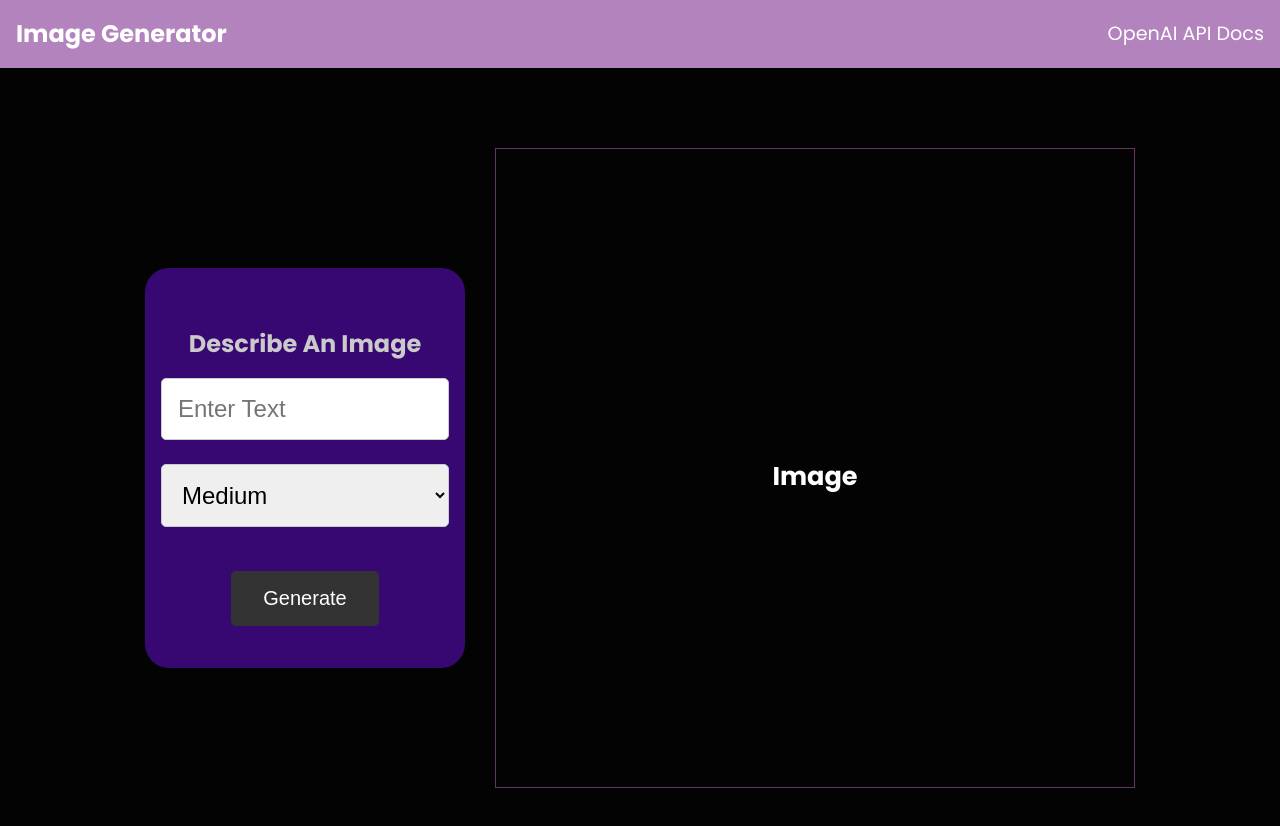
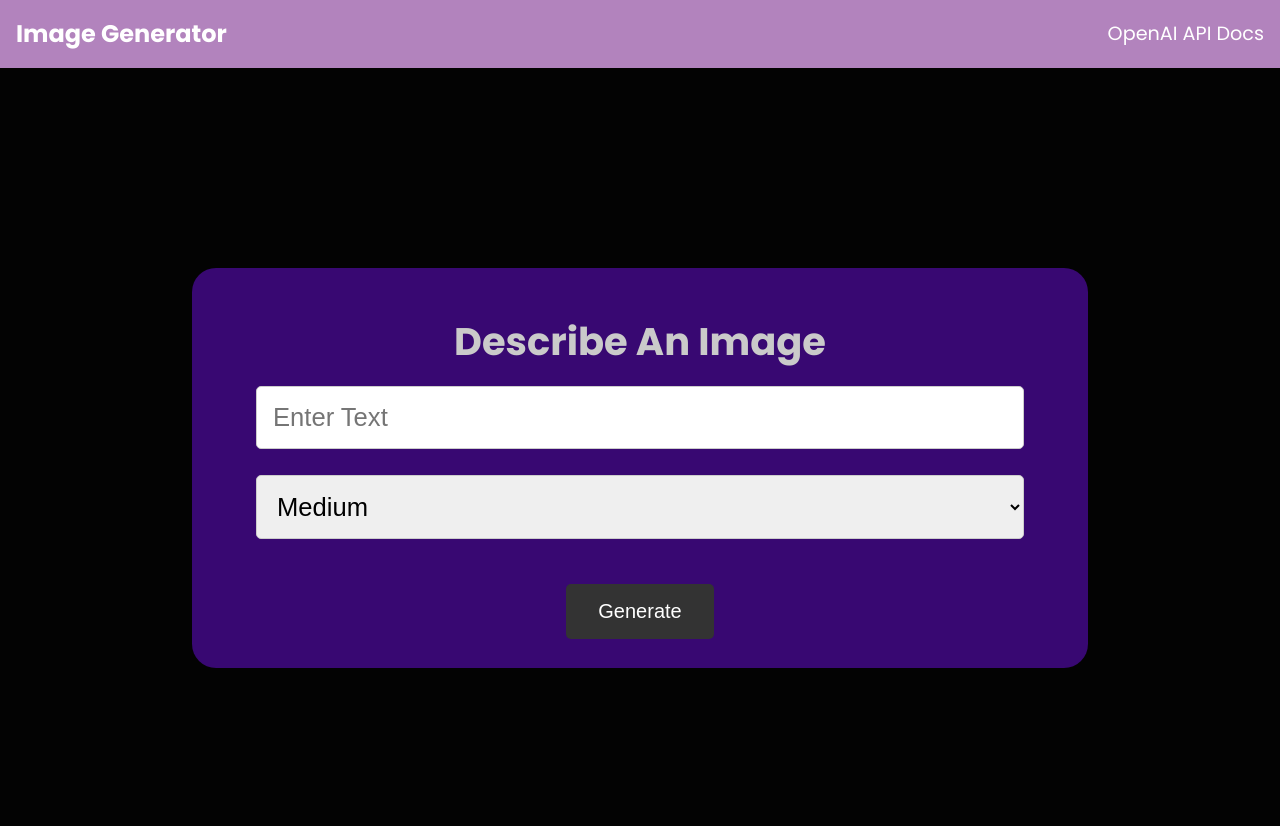
Before and after one commit to milanp19/openai, a website: page public/index.html in a window 1280 px wide. Drawn offline with Linux system fonts and the light colour scheme.

Commit message:
fixed layout issues

```diff
--- a/public/css/style.css
+++ b/public/css/style.css
@@ -54,12 +54,12 @@ body {
   border-radius: 24px;
   height: 50vh;
   font-size: 12px;
-  min-width: 40vh;
+  width: 70vw;
   background: var(--primary-color);
 }
 
 .showcase h1 {
-  font-size: 2em;
+  font-size: 3vw;
   color: #cacaca;
   text-align: center;
   padding: 1rem 0;
@@ -76,8 +76,8 @@ body {
 
 .showcase form input,
 form select {
-  font-size: 2em;
-  width: 12em;
+  font-size: 2vw;
+  width: 60vw;
   padding: 1rem;
   border: 1px solid #ccc;
   border-radius: 5px;
@@ -104,8 +104,7 @@ form button:hover {
 .image {
   min-width: 50vw;
   height: 80vh;
-  border: 1px solid rgb(100, 53, 100);
-  /* display: none; */
+  display: none;
 }
 
 .image-container{
@@ -118,7 +117,7 @@ form button:hover {
 }
 
 img {
-  display: none;
+  display: block;
   margin: auto;
 }
 
--- a/public/js/main.js
+++ b/public/js/main.js
@@ -37,7 +37,7 @@ async function generateImage(prompt, size){
       const data = await response.json();
       // console.log(data);
       const imageUrl = data.data;
-      document.querySelector("img").style.display = "block";
+      document.querySelector(".image").style.display = "block";
       document.querySelector("#image").src = imageUrl;
       removeSpinner();
     } catch (error) {
```
